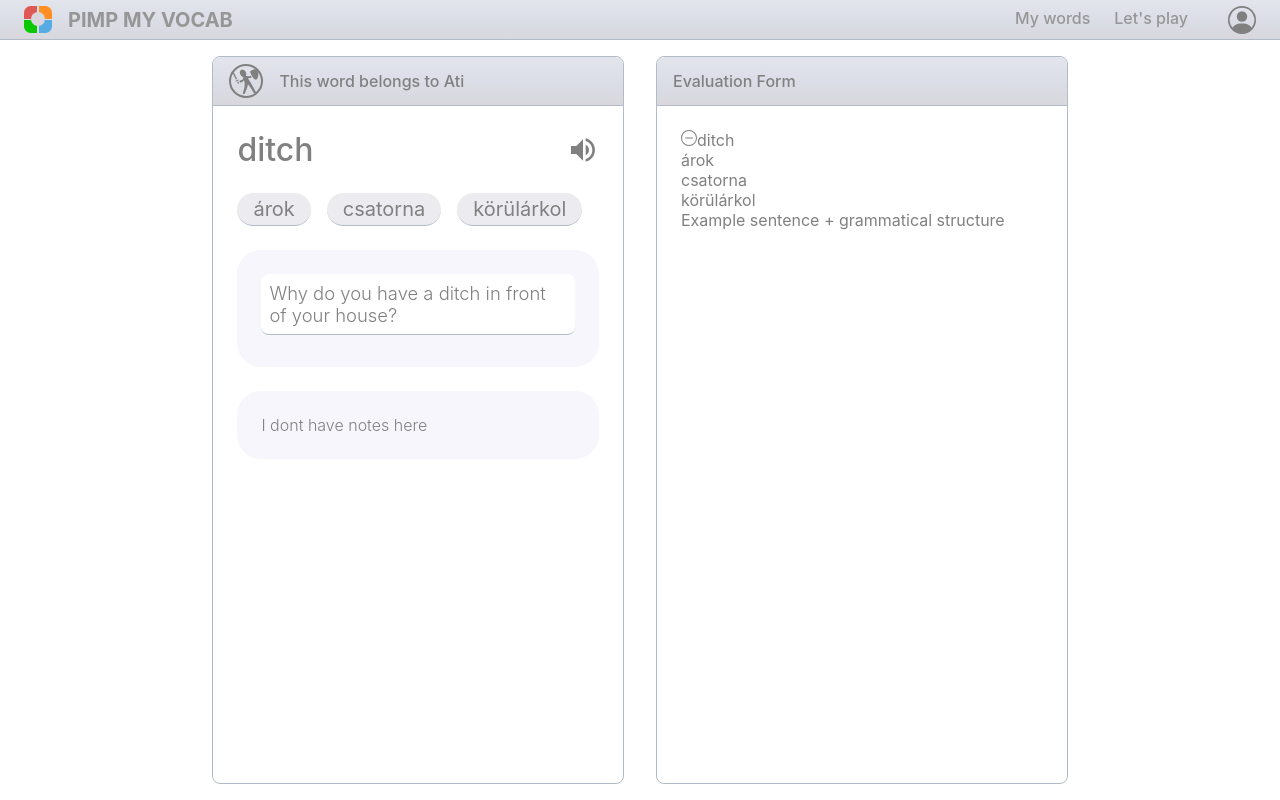
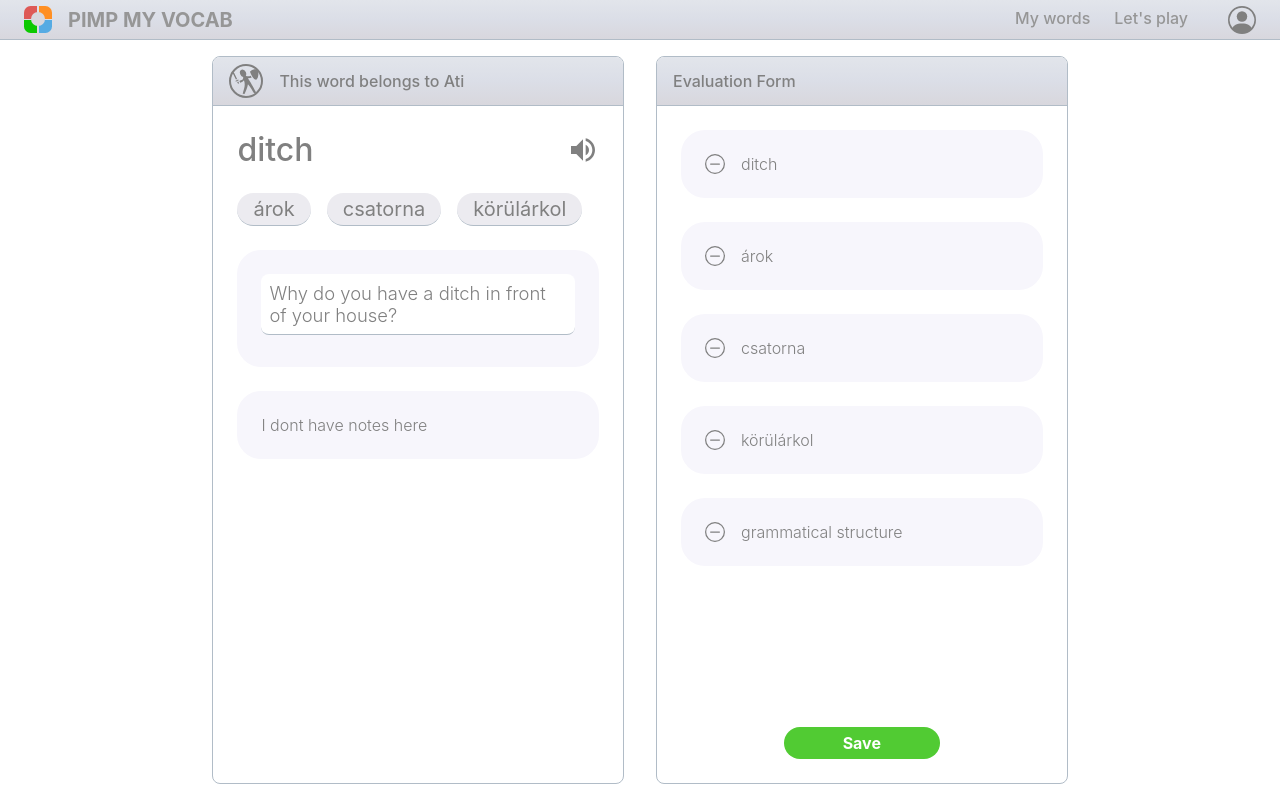
Before and after one commit to Crepkey/pmv_frond_end, a React (Create React App) app: page /lets-play in a window 1280 px wide. Built offline with nearby package versions, Linux system fonts and the light colour scheme.

Commit message:
EvaluationForm style and checkbox improvements

```diff
--- a/src/components/subComponents/game/EvaluationForm.tsx
+++ b/src/components/subComponents/game/EvaluationForm.tsx
@@ -9,6 +9,10 @@ import { Word } from "../../../utils/interfaces";
 
 // Icons
 import { BsCheckCircleFill, BsDashCircle } from "react-icons/bs";
+
+// Utils
+import get from "lodash/get";
+import set from "lodash/set";
 
 // TODO general card component??
 const Card = styled.div`
@@ -33,8 +37,16 @@ const CardHeader = styled.div`
 	min-height: 3rem;
 `;
 
+const CardBody = styled.div`
+	display: flex;
+	flex-direction: column;
+	flex: 1;
+	min-width: 0;
+	min-height: 0;
+	padding: 24px;
+`;
+
 const ScrollContainer = styled.div`
-	padding: 24px;
 	min-width: 0;
 	min-height: 0;
 	overflow: scroll;
@@ -42,8 +54,50 @@ const ScrollContainer = styled.div`
 	margin-bottom: 24px;
 `;
 
-const Requirement = styled.div`
+const ButtonContainer = styled.div`
 	display: flex;
+	justify-content: center;
+`;
+
+const Button = styled.div`
+	display: flex;
+	justify-content: center;
+	align-items: center;
+	cursor: pointer;
+	color: ${colors.buttonFont};
+	font-size: 1rem;
+	font-weight: bold;
+	padding: 6px 24px;
+	text-decoration: none;
+	border-radius: 16px;
+	border: none;
+	width: 30%;
+	background-color: ${colors.acceptButtonBackground};
+	:hover {
+		background: linear-gradient(to bottom, ${colors.acceptButtonGradientLight} 5%, ${colors.acceptButtonGradientDark} 100%);
+		background-color: ${colors.acceptButtonGradientLight};
+	}
+	:active {
+		position: relative;
+		top: 1px;
+	}
+`;
+
+const Block = styled.div`
+	display: flex;
+	background: ${colors.blockBackground};
+	border-radius: 24px;
+	padding: 24px;
+	margin-bottom: 24px;
+	font-weight: 300;
+	align-items: center;
+`;
+
+const CheckBox = styled.div`
+	margin-right: 16px;
+	display: flex;
+	align-items: center;
+	cursor: pointer;
 `;
 
 interface EvaluationRowProps {
@@ -54,10 +108,10 @@ interface EvaluationRowProps {
 
 function EvaluationRow({ title, checked, toggleChecked }: EvaluationRowProps) {
 	return (
-		<Requirement>
-			<div onClick={toggleChecked}>{checked ? <BsCheckCircleFill /> : <BsDashCircle />}</div>
+		<Block>
+			<CheckBox onClick={toggleChecked}>{checked ? <BsCheckCircleFill size={20} /> : <BsDashCircle size={20} />}</CheckBox>
 			{title}
-		</Requirement>
+		</Block>
 	);
 }
 
@@ -68,24 +122,39 @@ interface EvaluationFormProps {
 export default function EvaluationForm({ actualWord }: EvaluationFormProps) {
 	// We only store the actual evaluation in the state and calculate the values (that we need in the database) while saving
 	const [statistics, setStatistics] = useState<{ english: boolean; hungarian: boolean[] }>({ english: false, hungarian: [] });
+	const [correctGrammar, setCorrectGrammar] = useState<boolean>(false);
 
 	return (
 		<Card>
 			<CardHeader>Evaluation Form</CardHeader>
 
+			<CardBody>
 				<ScrollContainer>
 					<EvaluationRow
 						title={actualWord?.english}
 						checked={statistics.english}
 						toggleChecked={() => setStatistics({ ...statistics, english: !statistics.english })}
 					/>
-
-				{actualWord?.hungarian.map((meaning: string, i: number) => (
-					<Requirement key={i}>{meaning}</Requirement>
-				))}
-
-				<Requirement>Example sentence + grammatical structure</Requirement>
+					{actualWord?.hungarian.map((meaning: string, i: number) => {
+						const checked = get(statistics, ["hungarian", i], false);
+						return (
+							<EvaluationRow
+								key={i}
+								title={meaning}
+								checked={checked}
+								toggleChecked={() => {
+									const evaluatedHungarian = set([...statistics.hungarian], i, !checked);
+									setStatistics({ ...statistics, hungarian: evaluatedHungarian });
+								}}
+							/>
+						);
+					})}
+					<EvaluationRow title="grammatical structure" checked={correctGrammar} toggleChecked={() => setCorrectGrammar(!correctGrammar)} />
 				</ScrollContainer>
+				<ButtonContainer>
+					<Button>Save</Button>
+				</ButtonContainer>
+			</CardBody>
 		</Card>
 	);
 }
```
Lines whose indentation alone changed are shown as unchanged.
